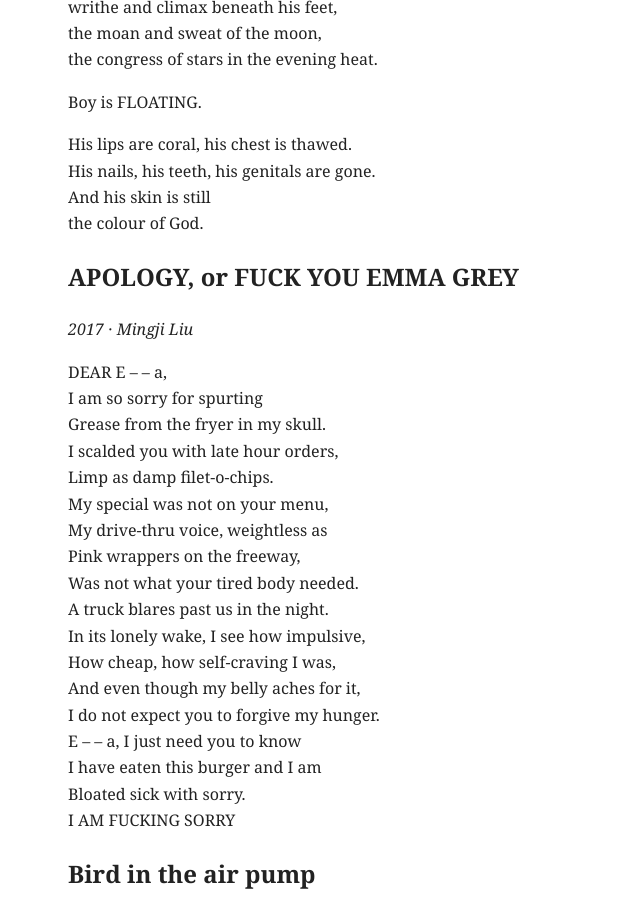
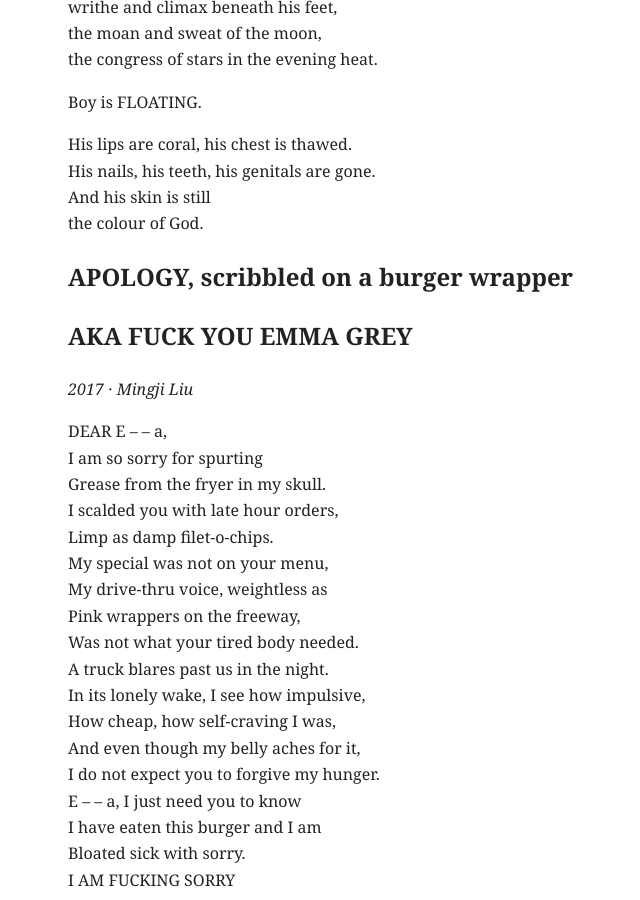
Before and after one commit to mingjiliu/mingjiliu.github.io, a Jekyll site: the page built from _poems/2017.md, in a window 1280 px wide and 900 px high, scrolled down 5501 px. Shown: the whole window, without its empty margins (256-896 px from the left). Built offline with Jekyll 4.4.1, drawn with Linux system fonts in a browser that asks for light colours.

Commit message:
Update 2017.md

```diff
--- a/_poems/2017.md
+++ b/_poems/2017.md
@@ -176,7 +176,8 @@ His nails, his teeth, his genitals are gone.
 And his skin is still
 the colour of God.
 
-## APOLOGY, or FUCK YOU EMMA GREY
+## APOLOGY, scribbled on a burger wrapper
+## AKA FUCK YOU EMMA GREY
 
 *2017 · Mingji Liu*
 
```
